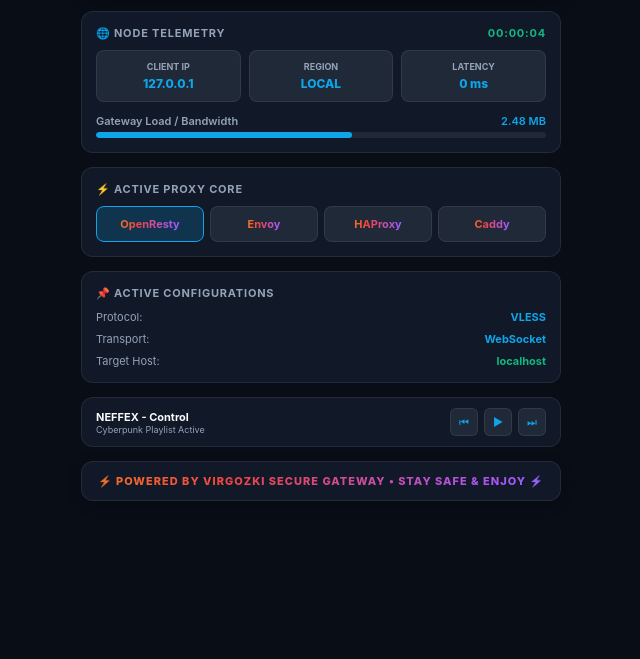
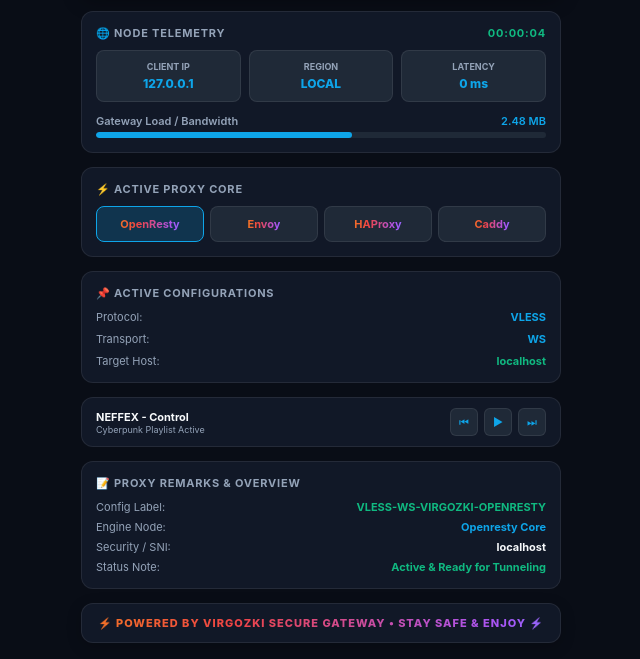
Before and after one commit to mrvirgozki/4proxy, a plain HTML site: page index.html in a window 1280 px wide. Shown: the part 184-843 px from the top of the page, without its empty margins (319-959 px from the left). Before the commit the page ends 800 px from the top, so only its background shows below. Drawn offline with Linux system fonts and the light colour scheme; no server answers.

Commit message:
Update index.html

```diff
--- a/index.html
+++ b/index.html
@@ -477,6 +477,17 @@
         </div>
     </div>
 
+    <!-- PROXY REMARKS / DETAILS SECTION -->
+    <div class="card" id="proxy-remarks-card">
+        <div class="card-header"><span>📝 Proxy Remarks & Overview</span></div>
+        <div style="display:flex; flex-direction:column; gap:6px; font-size:11px;">
+            <div style="display:flex; justify-content:space-between;"><span style="color:var(--text-muted);">Config Label:</span><span id="remark-tag" style="font-weight:700; color:var(--success);">VIRGOZKI-PRO-GATEWAY</span></div>
+            <div style="display:flex; justify-content:space-between;"><span style="color:var(--text-muted);">Engine Node:</span><span id="remark-engine" style="font-weight:700; color:var(--accent);">OpenResty Core</span></div>
+            <div style="display:flex; justify-content:space-between;"><span style="color:var(--text-muted);">Security / SNI:</span><span id="remark-sni" style="font-weight:700; color:var(--text-main);">---</span></div>
+            <div style="display:flex; justify-content:space-between;"><span style="color:var(--text-muted);">Status Note:</span><span style="font-weight:700; color:var(--success);">Active & Ready for Tunneling</span></div>
+        </div>
+    </div>
+
     <!-- ANIMATED COLOR-SHIFTING FOOTER NOTE -->
     <div class="footer-note">
         <span class="animated-rainbow-text">⚡ POWERED BY VIRGOZKI SECURE GATEWAY • STAY SAFE & ENJOY ⚡</span>
@@ -518,7 +529,7 @@
     const PROTOCOLS = ['vless', 'trojan', 'vmess', 'shadowsocks'];
     const PROTOCOL_LABELS = { vless:'VLESS', trojan:'Trojan', vmess:'VMess', shadowsocks:'Shadowsocks' };
     const TRANSPORTS = ['ws', 'httpupgrade', 'xhttp', 'grpc'];
-    const TRANSPORT_LABELS = { ws:'WebSocket', httpupgrade:'HTTP Upgrade', xhttp:'XHTTP', grpc:'gRPC' };
+    const TRANSPORT_LABELS = { ws:'WS', httpupgrade:'HTTPUPGRADE', xhttp:'XHTTP', grpc:'GRPC' };
 
     const PATHS = {
         vless: {ws:'/vless-virgozki', httpupgrade:'/vless-virgozki-hu', xhttp:'/vless-virgozki-xhttp', grpc:'vless-grpc-virgozki'},
@@ -622,6 +633,9 @@
     const sumProto = document.getElementById('sum-proto');
     const sumTrans = document.getElementById('sum-trans');
     const sumHost = document.getElementById('sum-host');
+    const remarkTag = document.getElementById('remark-tag');
+    const remarkEngine = document.getElementById('remark-engine');
+    const remarkSni = document.getElementById('remark-sni');
 
     function addLog(msg, type = 'info') {
         const time = new Date().toLocaleTimeString('en-US', { hour12: false });
@@ -763,17 +777,20 @@
         let transportParam = `type=${selectedTransport}&path=${encodeURIComponent(path)}&host=${host}`;
         if (selectedTransport === 'grpc') transportParam = `type=grpc&serviceName=${encodeURIComponent(path)}&host=${host}`;
 
+        // Dynamic Proxy Remark Name kasama ang Engine (tulad ng TROJAN-WS-VIRGOZKI-ENVOY)
+        let remarkName = `${PROTOCOL_LABELS[selectedProtocol]}-${TRANSPORT_LABELS[selectedTransport]}-VIRGOZKI-${selectedProxyEngine.toUpperCase()}`;
+
         if (exportFormat === 'clash') {
-            return `proxies:\n  - name: "VIRGOZKI-${selectedProtocol.toUpperCase()}"\n    type: ${selectedProtocol}\n    server: ${addr}\n    port: 443\n    uuid: ${UUID}\n    network: ${selectedTransport}\n    tls: true\n    sni: ${sni}`;
+            return `proxies:\n  - name: "${remarkName}"\n    type: ${selectedProtocol}\n    server: ${addr}\n    port: 443\n    uuid: ${UUID}\n    network: ${selectedTransport}\n    tls: true\n    sni: ${sni}`;
         } else if (exportFormat === 'singbox') {
-            return JSON.stringify({ tag: "virgozki-out", type: selectedProtocol, server: addr, server_port: 443, uuid: UUID, transport: { type: selectedTransport, path: path } }, null, 2);
+            return JSON.stringify({ tag: remarkName, type: selectedProtocol, server: addr, server_port: 443, uuid: UUID, transport: { type: selectedTransport, path: path }, tls: { enabled: true, server_name: sni } }, null, 2);
         }
 
         switch(selectedProtocol) {
-            case 'vless': return `vless://${UUID}@${addr}:443?encryption=none&${transportParam}&security=tls&fp=chrome&sni=${sni}&alpn=${encodeURIComponent(alpn)}#VLESS-${selectedTransport.toUpperCase()}-VIRGOZKI`;
-            case 'trojan': return `trojan://${SS_PASSWORD}@${addr}:443?${transportParam}&security=tls&fp=chrome&sni=${sni}&alpn=${encodeURIComponent(alpn)}#TROJAN-${selectedTransport.toUpperCase()}-VIRGOZKI`;
-            case 'vmess': return `vmess://${btoa(JSON.stringify({v:'2',ps:`VMESS-${selectedTransport.toUpperCase()}-VIRGOZKI`,add:addr,port:'443',id:UUID,aid:'0',scy:'auto',net:selectedTransport,host:host,path:path,tls:'tls',sni:sni})).replace(/=+$/,'')}`;
-            case 'shadowsocks': return `ss://${btoa(`${SS_METHOD}:${SS_PASSWORD}`).replace(/=+$/,'')}@${addr}:443?${transportParam}&security=tls&sni=${sni}#SS-${selectedTransport.toUpperCase()}-VIRGOZKI`;
+            case 'vless': return `vless://${UUID}@${addr}:443?encryption=none&${transportParam}&security=tls&fp=chrome&sni=${sni}&alpn=${encodeURIComponent(alpn)}#${encodeURIComponent(remarkName)}`;
+            case 'trojan': return `trojan://${SS_PASSWORD}@${addr}:443?${transportParam}&security=tls&fp=chrome&sni=${sni}&alpn=${encodeURIComponent(alpn)}#${encodeURIComponent(remarkName)}`;
+            case 'vmess': return `vmess://${btoa(JSON.stringify({v:'2',ps:remarkName,add:addr,port:'443',id:UUID,aid:'0',scy:'auto',net:selectedTransport,host:host,path:path,tls:'tls',sni:sni})).replace(/=+$/,'')}`;
+            case 'shadowsocks': return `ss://${btoa(`${SS_METHOD}:${SS_PASSWORD}`).replace(/=+$/,'')}@${addr}:443?${transportParam}&security=tls&sni=${sni}#${encodeURIComponent(remarkName)}`;
         }
     }
 
@@ -781,6 +798,13 @@
         sumProto.textContent = PROTOCOL_LABELS[selectedProtocol];
         sumTrans.textContent = TRANSPORT_LABELS[selectedTransport];
         sumHost.textContent = selectedAddress;
+
+        // Update Proxy Remarks Card details dynamically
+        let currentRemark = `${PROTOCOL_LABELS[selectedProtocol]}-${TRANSPORT_LABELS[selectedTransport]}-VIRGOZKI-${selectedProxyEngine.toUpperCase()}`;
+        remarkTag.textContent = currentRemark;
+        remarkEngine.textContent = `${selectedProxyEngine.charAt(0).toUpperCase() + selectedProxyEngine.slice(1)} Core`;
+        remarkSni.textContent = selectedSNI;
+
         configDisplay.value = buildConfig();
     }
 
```
